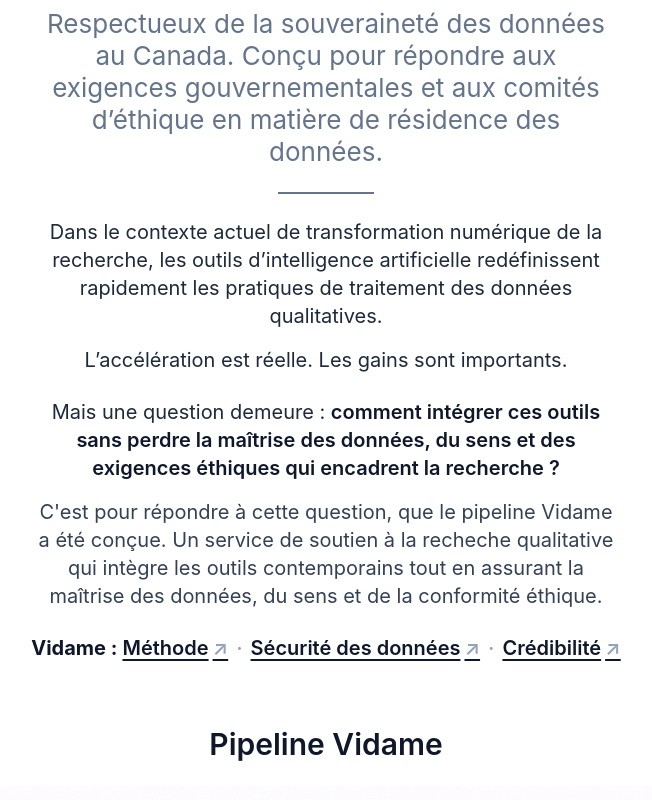
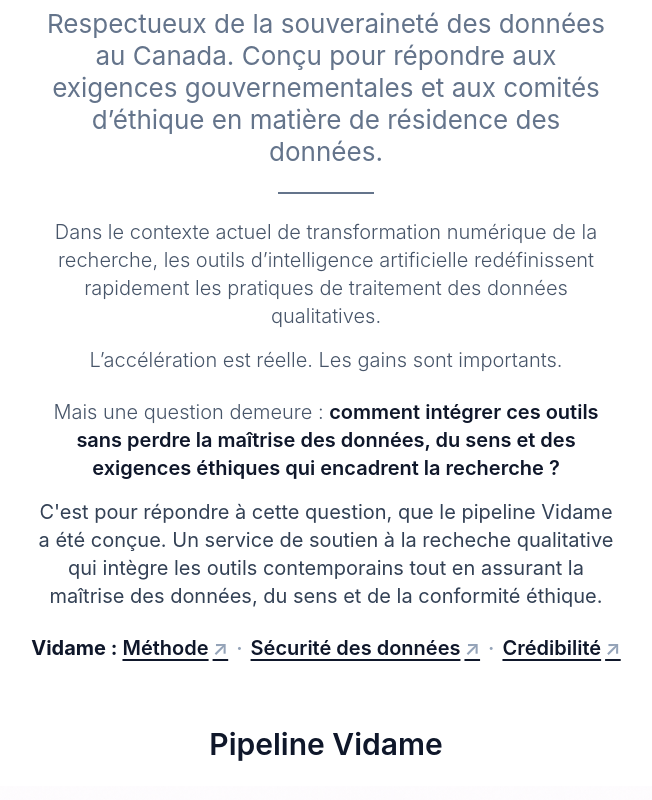
Before and after one commit to momopro21/vidame-recherche, a React (Vite) app: page / in a window 1280 px wide. Shown: the part 382-1182 px from the top of the page, without its empty margins (314-966 px from the left). Built offline with nearby package versions, Linux system fonts and the light colour scheme; the HTML template or start-up script is replaced by a standard one.

Commit message:
Update App.tsx

```diff
--- a/src/App.tsx
+++ b/src/App.tsx
@@ -544,7 +544,7 @@ function Accueil({setPage,lang,}: {setPage: (page: string) => void;lang: "fr" |
 
      {/* ===== VIDAME_REPERE_TEXTE_HERO_ACCUEIL ===== */}
 <div className="mt-6 h-[2px] w-24 bg-slate-500 md:mx-auto"></div>
-<div className="mt-8 text-left text-[20px] leading-7 md:mx-auto md:max-w-xl md:text-center md:text-[20px]">
+<div className="mt-8 text-left text-[20px] font-[350] leading-7 text-slate-600 md:mx-auto md:max-w-xl md:text-center">
   {lang === "fr" ? (
     <>
       <p>
```
